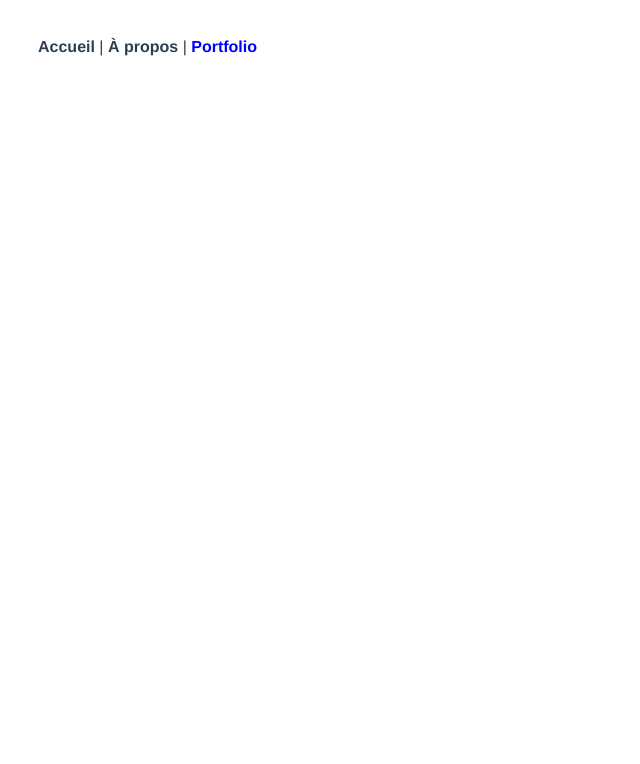
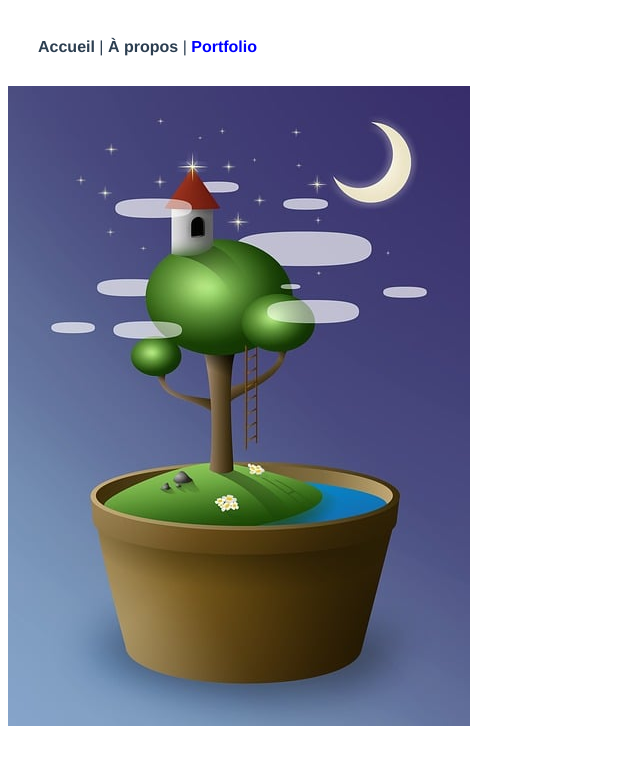
Before and after one commit to SolenPB/UXPortfolio, a Vue app in the folder ux-portfolio/: page /#/gallery in a window 1280 px wide. Shown: the top 764 px of the page, without its empty margins (0-640 px from the left). Built offline with nearby package versions, Linux system fonts and the light colour scheme.

Commit message:
test image portfolio

```diff
--- a/ux-portfolio/src/components/PortFolio.vue
+++ b/ux-portfolio/src/components/PortFolio.vue
@@ -5,5 +5,5 @@ export default {
 </script>
 
 <template>
-	<img src="">
+	<img src="../assets/tree-1611056_640.jpg">
 </template>
```
